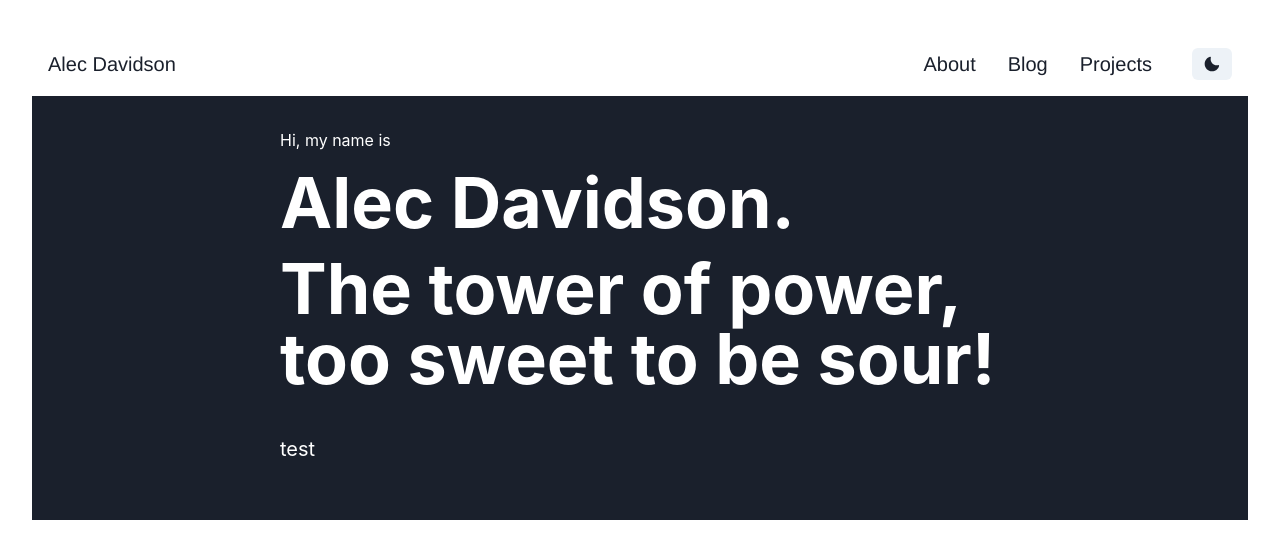
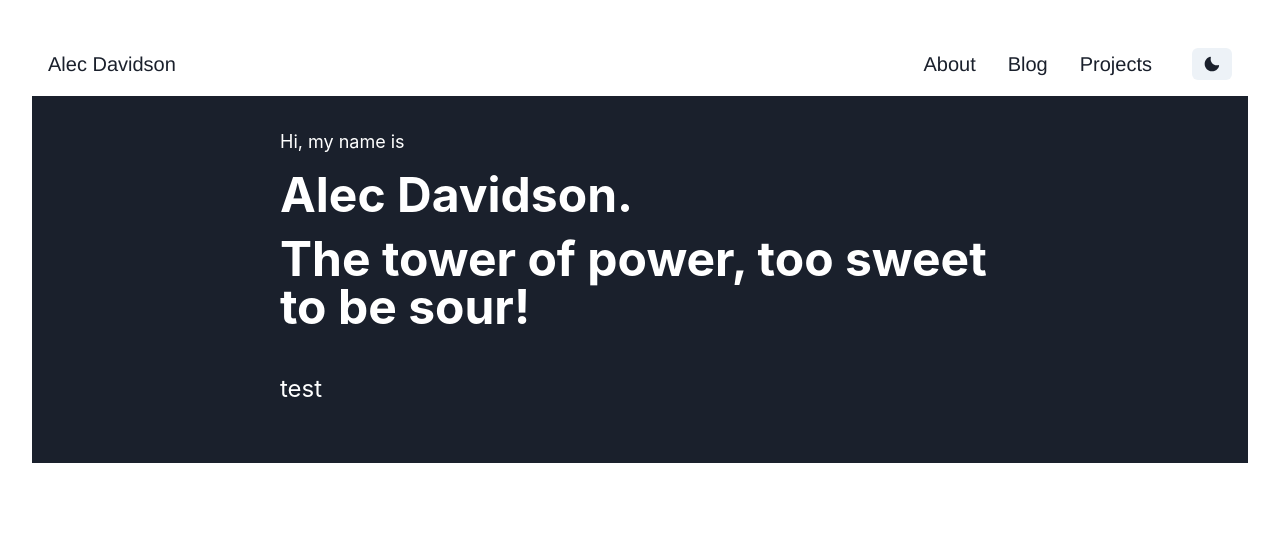
Before and after one commit to AlecJDavidson/AlecJDavidson, a React (Vite) app: page / in a window 1280 px wide. Shown: the top 558 px of the page. Built offline with nearby package versions, Linux system fonts and the light colour scheme; the HTML template or start-up script is replaced by a standard one.

Commit message:
Making some real progress.

```diff
--- a/src/components/ui-components/hero/Hero.tsx
+++ b/src/components/ui-components/hero/Hero.tsx
@@ -24,15 +24,16 @@ const HeroStatement: React.FC<HeroStatementProps> = ({
       alignItems='center'
       flexDirection='column'
       textAlign='left'
+      height='100%'
     >
       <VStack spacing={4} alignItems='flex-start'>
-        <Text fontSize={'1rem'}  maxWidth='30rem' textAlign='left'>
+        <Text fontSize={['sm', 'md', 'lg']} maxWidth='30rem'>
           {hello}
         </Text>
         <Heading
           as='h1'
           size='2xl'
-          fontSize='4.375rem'
+          fontSize={['3xl', '4xl', '5xl']}
           fontWeight='bolder'
           textAlign='left'
           maxWidth='40rem'
@@ -42,13 +43,20 @@ const HeroStatement: React.FC<HeroStatementProps> = ({
         <Heading
           as='h1'
           size='2xl'
-          fontSize='4.375rem'
+          fontSize={['3xl', '4xl', '5xl']}
+          fontWeight='bolder'
           textAlign='left'
           maxWidth='45rem'
         >
           {title2}
         </Heading>
-        <Text fontSize='1.25rem' mb={6} textAlign='left' maxWidth='35rem' margin={'1.5rem 0px'}>
+        <Text
+          fontSize={['md', 'xl', '2xl']}
+          mb={6}
+          textAlign='left'
+          maxWidth='35rem'
+          margin='1.5rem 0px'
+        >
           {subtitle}
         </Text>
       </VStack>
```
